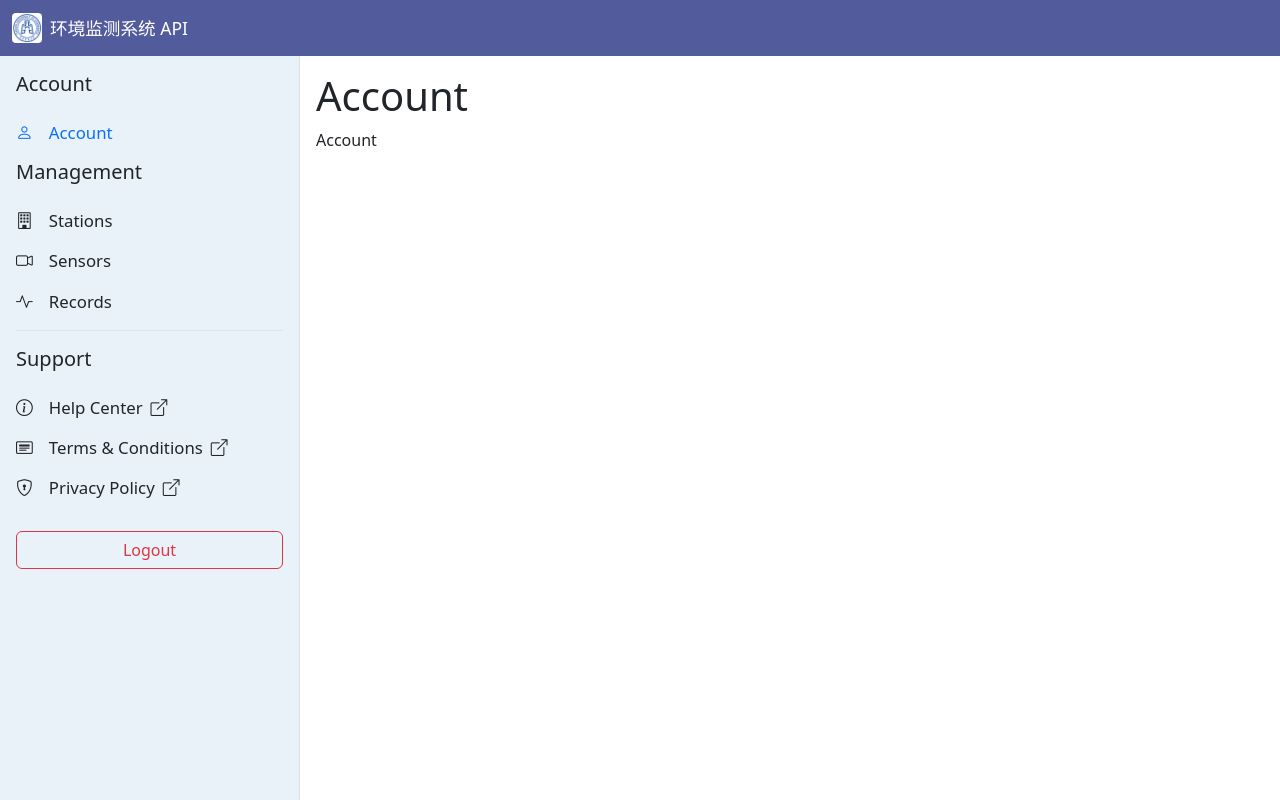
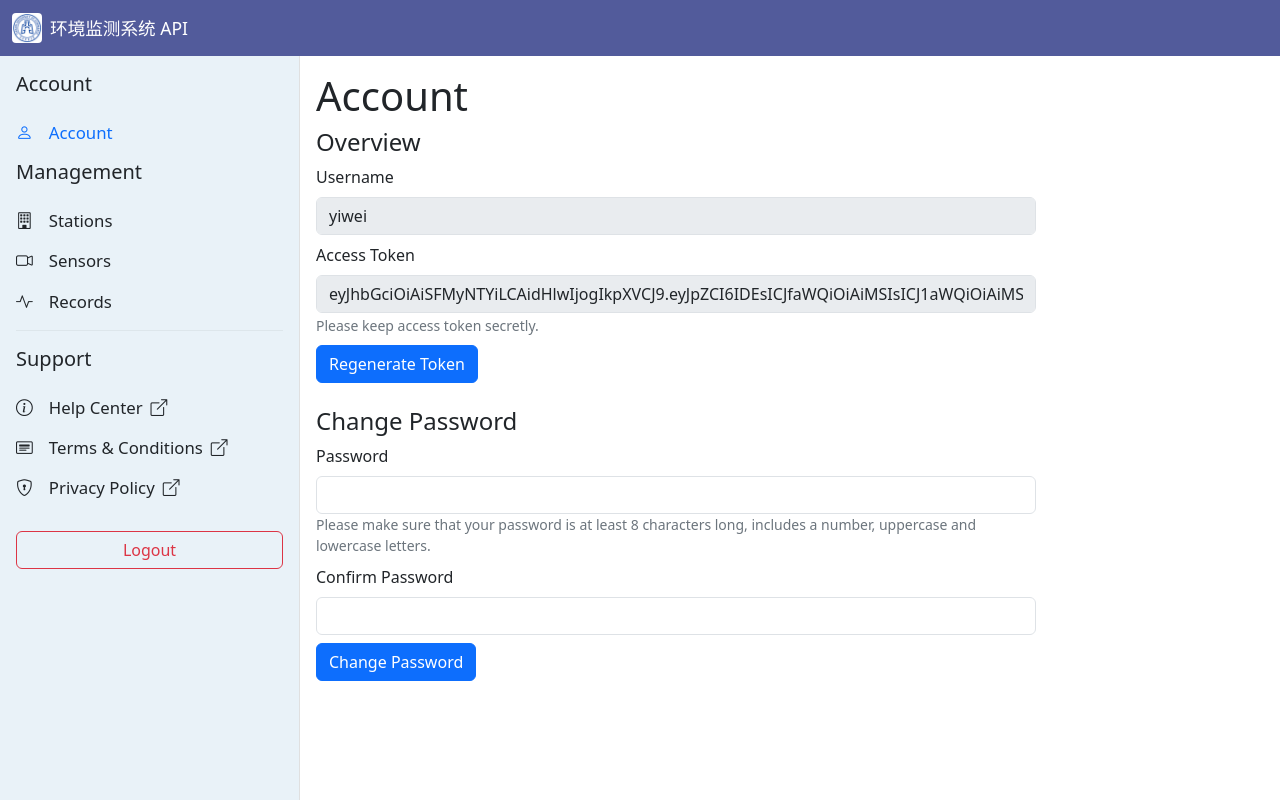
Before and after one commit to tuc-environment/EnvMonitoringDashboard, a Vue app in the folder _webapp/: page /admin in a window 1280 px wide. Built offline with nearby package versions, Linux system fonts and the light colour scheme; no server answers; sample sign-in values are in the browser's storage.

Commit message:
feat: update account view

```diff
--- a/_webapp/src/assets/main.css
+++ b/_webapp/src/assets/main.css
@@ -0,0 +1,3 @@
+.main-content {
+  max-width: 720px;
+}
--- a/_webapp/src/httpclient.ts
+++ b/_webapp/src/httpclient.ts
@@ -1,5 +1,4 @@
 import axios from 'axios'
-import md5 from 'md5'
 
 interface Response<T> {
   code: number
@@ -44,10 +43,12 @@ export interface DataRecord extends Base {
 }
 
 class HttpClient {
-  public baseUrl: string =
-    process.env.NODE_ENV === 'development'
+  public baseUrl: string = (function (): string {
+    if (import.meta.env.VITE_API_ENDPOINT) return import.meta.env.VITE_API_ENDPOINT
+    return import.meta.env.DEV
       ? 'http://localhost:8080/api'
       : 'https://tuc-env-monitoring-dashboard.vercel.app/api'
+  })()
 
   private _token: string = ''
 
--- /dev/null
+++ b/_webapp/src/layouts/SectionLayout.vue
@@ -0,0 +1,14 @@
+<template>
+  <div class="mb-4">
+    <h4 class="mb-2">{{ title }}</h4>
+    <slot />
+  </div>
+</template>
+
+<script lang="ts">
+export default {
+  props: {
+    title: { type: String, required: true }
+  }
+}
+</script>
--- a/_webapp/src/views/admin/AccountView.vue
+++ b/_webapp/src/views/admin/AccountView.vue
@@ -1 +1,50 @@
-<template>Account</template>
+<template>
+  <div class="main-content">
+    <SectionLayout title="Overview">
+      <LabelInputComponent
+        label="Username"
+        type="text"
+        placeholder="Username"
+        :field="username"
+        disabled
+      />
+      <LabelInputComponent
+        label="Access Token"
+        type="text"
+        :field="token"
+        footnote="Please keep access token secretly."
+        disabled
+      />
+      <button class="btn btn-primary">Regenerate Token</button>
+    </SectionLayout>
+
+    <SectionLayout title="Change Password">
+      <LabelInputComponent
+        label="Password"
+        type="password"
+        footnote="Please make sure that your password is at least 8 characters long, includes a number, uppercase and lowercase letters."
+      />
+      <LabelInputComponent label="Confirm Password" type="password" />
+      <button class="btn btn-primary">Change Password</button>
+    </SectionLayout>
+  </div>
+</template>
+
+<script lang="ts">
+import SectionLayout from '@/layouts/SectionLayout.vue'
+import LabelInputComponent from '@/components/LabelInputComponent.vue'
+import httpclient from '@/httpclient'
+
+export default {
+  components: {
+    SectionLayout,
+    LabelInputComponent
+  },
+  data() {
+    return {
+      username: 'yiwei',
+      token: httpclient.token
+    }
+  }
+}
+</script>
```
Also changed, not shown: _webapp/src/App.vue (+10 -4 lines).
